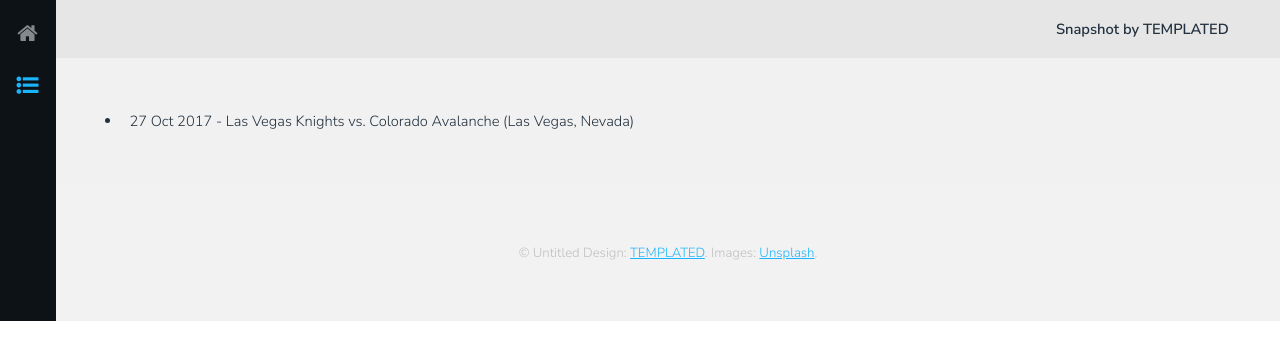
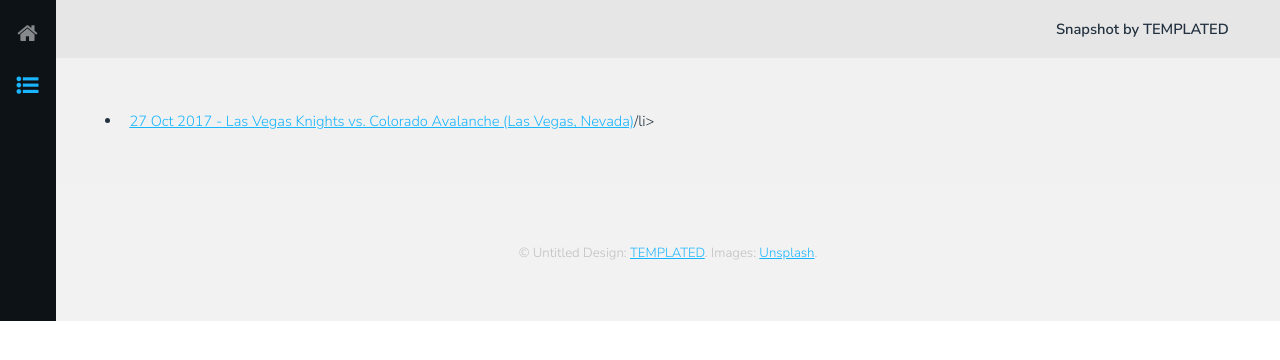
Before and after one commit to 5square/sports.5square.de, a Jekyll site: the page built from list.html, in a window 1280 px wide. Shown: the top 360 px of the page. Built offline with Jekyll 4.4.1, drawn with Linux system fonts in a browser that asks for light colours.

Commit message:
post test

```diff
--- a/_layouts/list.html
+++ b/_layouts/list.html
@@ -24,7 +24,7 @@
 							<div class="inner">
                 <ul>
                 {% for post in site.posts %}
-                  <li>{{ post.date | date_to_string }} - {{ post.title }} ({{ post.city }})</li>
+                  <li><a href="{{ post.url }}">{{ post.date | date_to_string }} - {{ post.title }} ({{ post.city }})</a>/li>
                 {% endfor %}
                 </ul>
 							</div>
```
